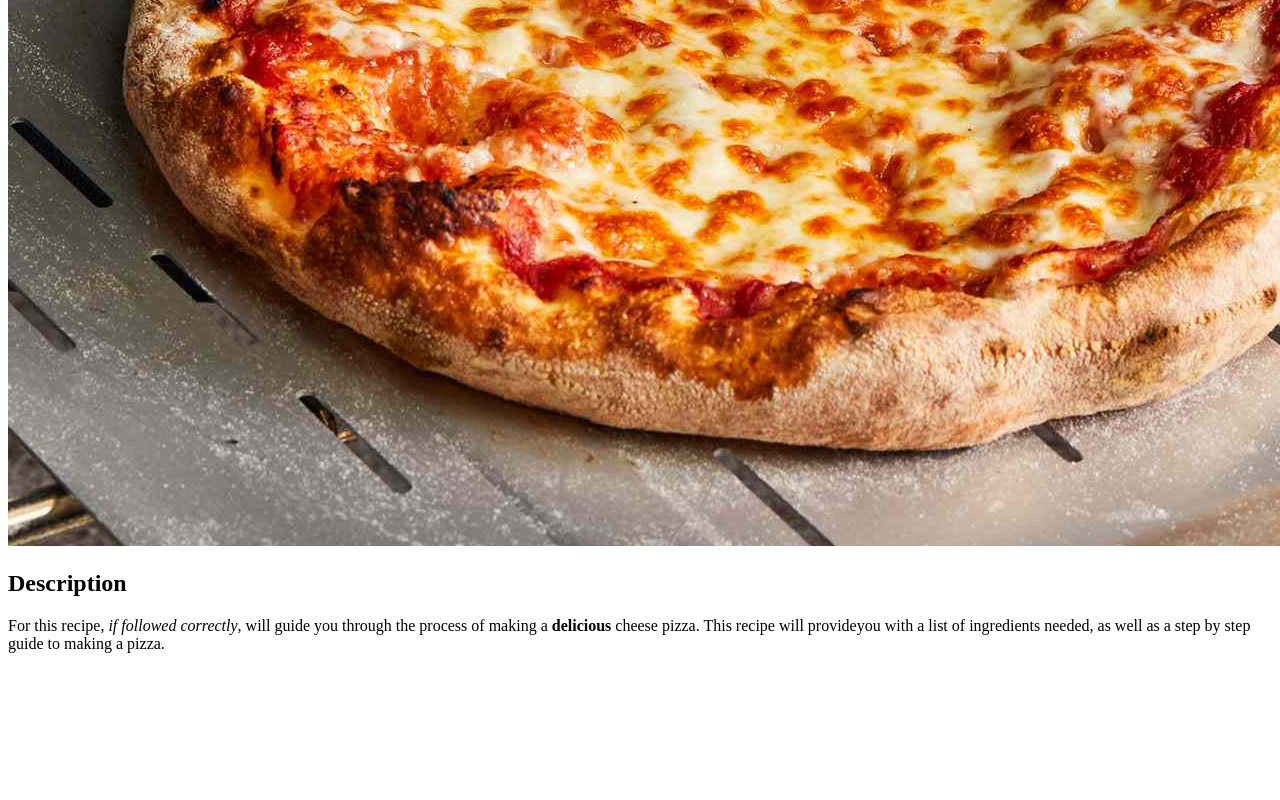
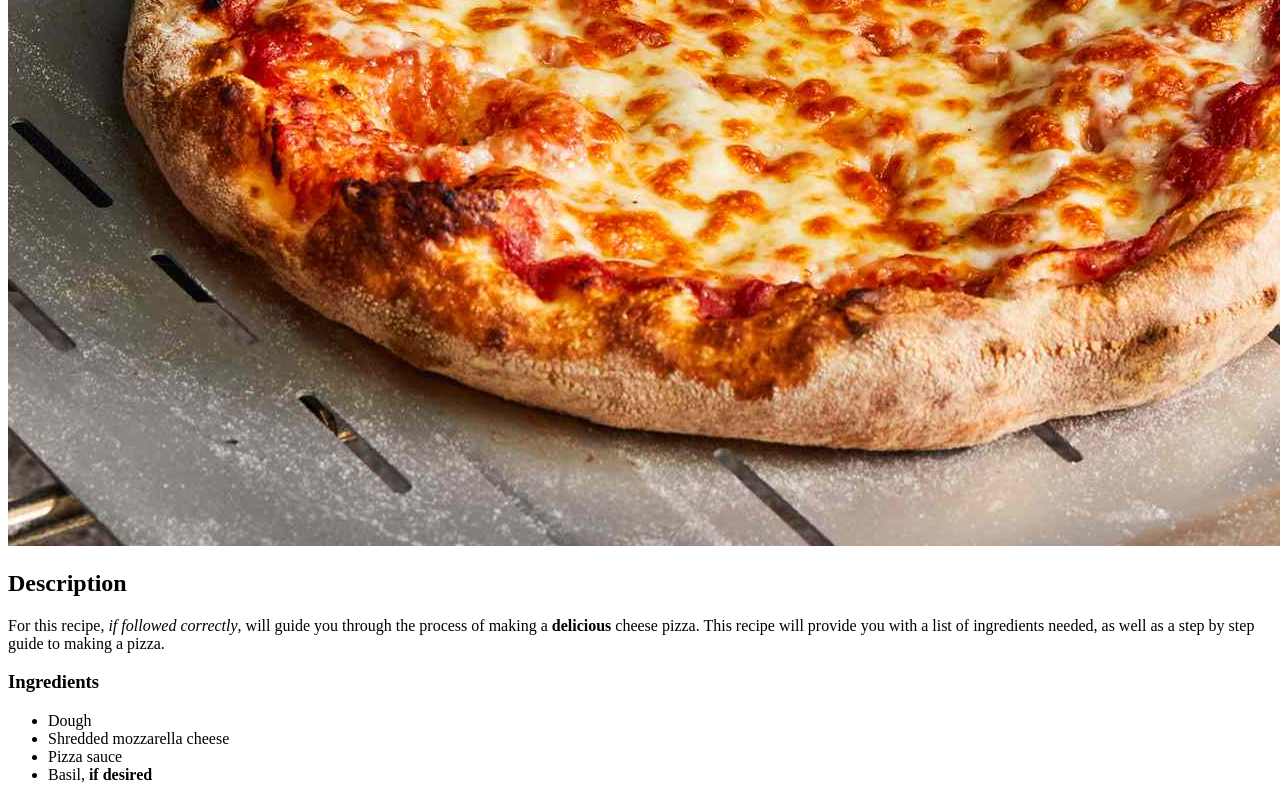
Before and after one commit to mvarrella15/odin-recipes, a plain HTML site: page recipes/pizza.html in a window 1280 px wide. Shown: the part 534-1334 px from the top of the page. Before the commit the page ends 1203 px from the top, so only its background shows below. Drawn offline with Linux system fonts and the light colour scheme.

Commit message:
Added unordered list of ingredients

```diff
--- a/recipes/pizza.html
+++ b/recipes/pizza.html
@@ -13,9 +13,17 @@
                 <p>For this recipe, <em>if followed correctly</em>, will
                    guide you through the process of making a
                    <strong>delicious</strong> cheese pizza. This recipe
-                   will provideyou with a list of ingredients needed,
+                   will provide you with a list of ingredients needed,
                    as well as a step by step guide to making a pizza.
                 </p>
+
+                <h3>Ingredients</h3>
+                    <ul>
+                        <li>Dough</li>
+                        <li>Shredded mozzarella cheese</li>
+                        <li>Pizza sauce</li>
+                        <li>Basil, <strong>if desired</strong></li>
+                    </ul>
 
 
 
```
